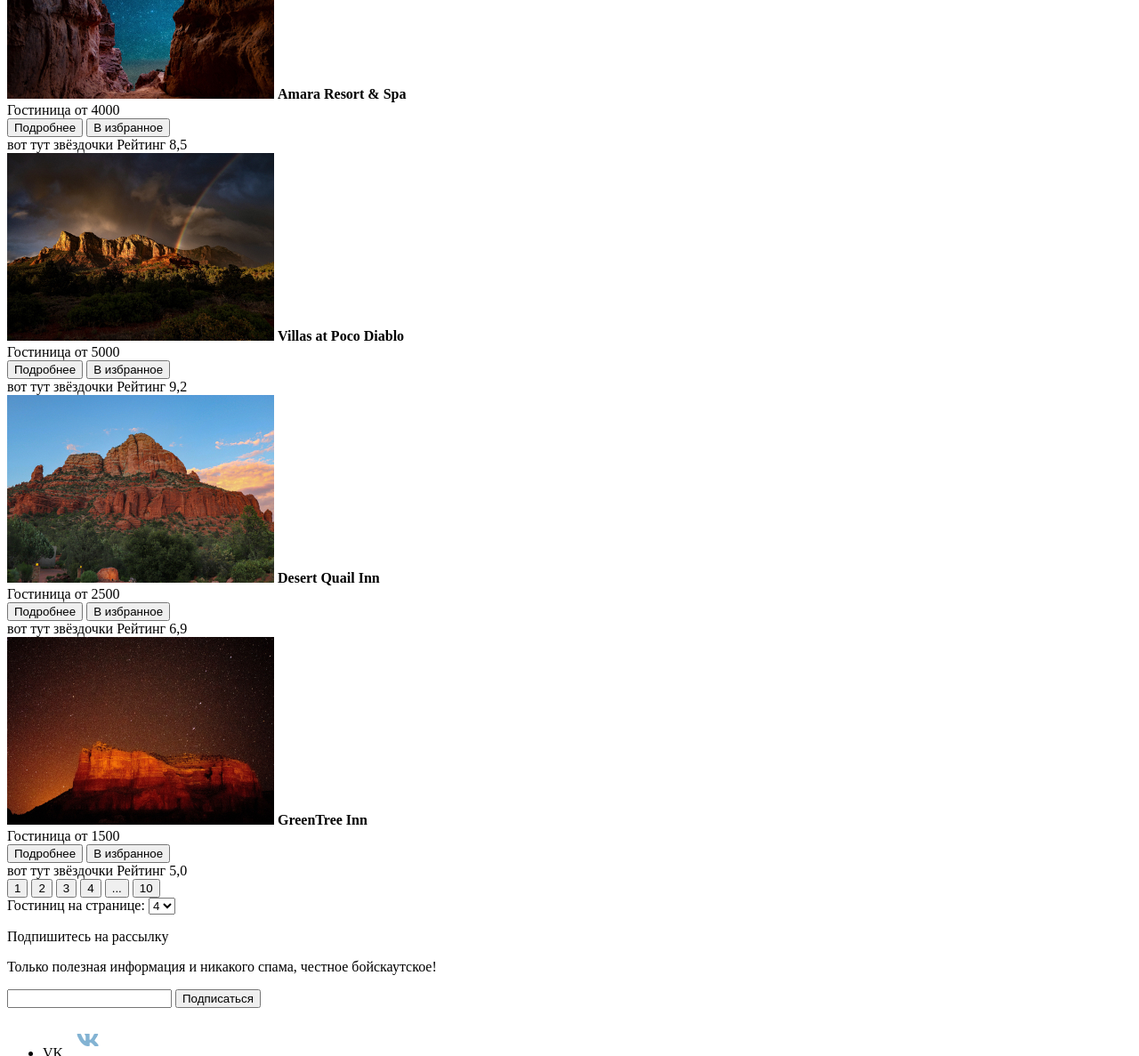
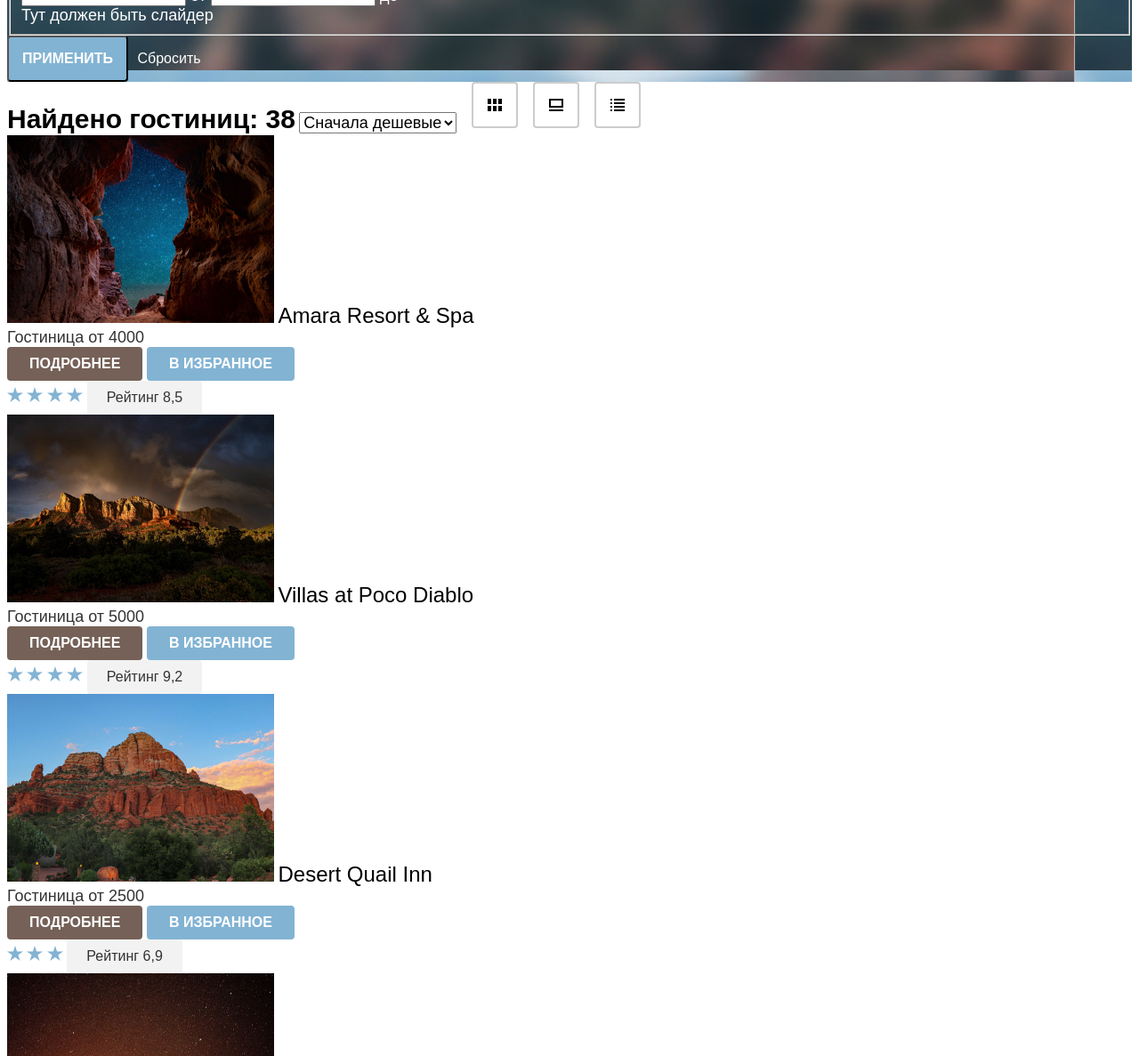
Before and after one commit to htmlacademy-univer-htmlcss-1/2221873-sedona-1, a plain HTML site: page catalog.html in a window 1280 px wide. Shown: the part 650-1837 px from the top of the page at 89% size. Drawn offline with Linux system fonts and the light colour scheme.

Commit message:
new images added catalog-styles.css added some change in catalog.html common styles moved to general-styles.css

```diff
--- a/catalog.html
+++ b/catalog.html
@@ -3,6 +3,8 @@
 <head>
   <meta charset="UTF-8">
   <title>Title</title>
+  <link rel="stylesheet" href="styles/general-styles.css">
+  <link rel="stylesheet" href="styles/catalog-styles.css">
 </head>
 <body>
   <header class="page-header">
@@ -39,7 +41,7 @@
     <section class="hotel-filter">
       <header class="header-filter">
         <h2>Гостиницы Седоны</h2>
-        <span>Домашняя > Гостиницы</span>
+        <span><img src="images/home.svg" alt="Домашняя"> > Гостиницы</span>
       </header>
       <form class="filter-form">
         <div class="form-side left">
@@ -84,6 +86,7 @@
         </div>
       </form>
     </section>
+
     <section class="catalog-section">
       <div class="sort-options">
         <span>Найдено гостиниц: 38</span>
@@ -93,10 +96,19 @@
             <option value="expensive">Сначала дорогие</option>
           </select>
         </label>
-        <label class="view-type label">
+        <label>
+          <label class="view_type table-view">
             <input type="radio" name="view_type" value="table">
+            <img src="images/table-view.png">
+          </label>
+          <label class="view_type main-view">
             <input type="radio" name="view_type" value="main">
+            <img src="images/main-view.png">
+          </label>
+          <label class="view_type l">
             <input type="radio" name="view_type" value="list">
+            <img src="images/list-view.png">
+          </label>
         </label>
       </div>
 
@@ -113,8 +125,11 @@
             <button class="hotel-to-favorites">В избранное</button>
           </div>
           <div class="hotel-rating">
-            вот тут звёздочки
-            <label class="rating-label">Рейтинг 8,5</label>
+            <img src="images/rating-star.svg">
+            <img src="images/rating-star.svg">
+            <img src="images/rating-star.svg">
+            <img src="images/rating-star.svg">
+            <button disabled>Рейтинг 8,5</button>
           </div>
         </div>
         <div class="hotel-card card-1-2">
@@ -129,8 +144,11 @@
             <button class="hotel-to-favorites">В избранное</button>
           </div>
           <div class="hotel-rating">
-            вот тут звёздочки
-            <label class="rating-label">Рейтинг 9,2</label>
+            <img src="images/rating-star.svg">
+            <img src="images/rating-star.svg">
+            <img src="images/rating-star.svg">
+            <img src="images/rating-star.svg">
+            <button class="rating-label" disabled>Рейтинг 9,2</button>
           </div>
         </div>
         <div class="hotel-card card-1-3">
@@ -145,8 +163,10 @@
             <button class="hotel-to-favorites">В избранное</button>
           </div>
           <div class="hotel-rating">
-            вот тут звёздочки
-            <label class="rating-label">Рейтинг 6,9</label>
+            <img src="images/rating-star.svg">
+            <img src="images/rating-star.svg">
+            <img src="images/rating-star.svg">
+            <button class="rating-label" disabled>Рейтинг 6,9</button>
           </div>
         </div>
         <div class="hotel-card card-2-1">
@@ -161,15 +181,16 @@
             <button class="hotel-to-favorites">В избранное</button>
           </div>
           <div class="hotel-rating">
-            вот тут звёздочки
-            <label class="rating-label">Рейтинг 5,0</label>
+            <img src="images/rating-star.svg">
+            <img src="images/rating-star.svg">
+            <button class="rating-label" disabled>Рейтинг 5,0</button>
           </div>
         </div>
       </section>
 
       <div class="catalog-table-pagination">
         <div class="current-page-number">
-          <button>1</button>
+          <button disabled>1</button>
           <button>2</button>
           <button>3</button>
           <button>4</button>
@@ -177,7 +198,8 @@
           <button>10</button>
         </div>
         <label class="hotels-on-page-label">
-          Гостиниц на странице: <select name="hotels_count">
+          Гостиниц на странице:
+          <select name="hotels_count">
             <option value="4">4</option>
             <option value="5">5</option>
             <option value="6">6</option>
@@ -197,21 +219,20 @@
   </main>
 
   <footer class="page-footer">
-    <ul class="navigation footer-navigation">
+    <ul class="navigation footer-navigation"  >
       <li class="navigation-item">
-        <span class="visually-hidden">VK</span>
         <img src="images/social-vk.png" width="48" height="40" alt="VK">
       </li>
       <li class="navigation-item">
-        <span class="visually-hidden">Telegram</span>
         <img src="images/social-telegram.png" width="48" height="40" alt="Telegram">
       </li>
       <li class="navigation-item">
-        <span class="visually-hidden">YouTube</span>
         <img src="images/social-youtube.png" width="48" height="40" alt="YouTube">
       </li>
     </ul>
+
     <span class="phone-number">+7 (812) 812-12-12</span>
+
     <img class="sub-logo" src="images/logo_htmlacademy.png" width="115" height="34" alt=".html academy">
   </footer>
 </body>
--- a/index.html
+++ b/index.html
@@ -3,6 +3,7 @@
   <head>
     <meta charset="utf-8">
     <title>HTML Academy: Седона</title>
+    <link rel="stylesheet" href="styles/general-styles.css">
     <link rel="stylesheet" href="styles/index-styles.css">
   </head>
   <body>
--- a/styles/index-styles.css
+++ b/styles/index-styles.css
@@ -1,33 +1,5 @@
-ul {list-style: none}
-
-
 /*  fonts  */
 
-body * {
-  font-family: 'PT Sans', sans-serif;
-  font-style: normal;
-  font-weight: 400;
-}
-
-a.navigation-link {
-  font-weight: 700;
-  font-size: 20px;
-  line-height: 26px;
-
-  text-transform: capitalize;
-  text-decoration: none;
-  color: #000000;
-}
-
-.want-button,
-.hotel-find .hotel-button {
-  font-weight: 700;
-  font-size: 16px;
-  line-height: 20px;
-
-  text-transform: uppercase;
-  color: #FFFFFF;
-}
 
 .introduction h2 {
   font-weight: 700;
@@ -74,27 +46,17 @@ a.navigation-link {
   text-transform: uppercase;
 }
 .hotel-find .hotel-button {
+  font-weight: 700;
   font-size: 20px;
   line-height: 36px;
-}
 
-.subscribe-section {
-  color: #ffffff;
-}
-.subscribe-section p {
-  font-size: 22px;
-  line-height: 26px;
-}
-.subscribe-section p:first-child {
-  font-weight: 700;
-  font-size: 30px;
-  line-height: 36px;
+  text-transform: uppercase;
+  color: #FFFFFF;
 }
 
 
   /*  backgrounds */
 
-.want-button,
 .hotel-find .hotel-button {
   background: #756157;
   padding: 10px 40px;
@@ -123,9 +85,3 @@ div.advantage-n5 {
 div.advantage-n4 {
   background: rgba(131, 179, 211, 0.2);
 }
-
-section.subscribe-section {
-  background-image: url(../images/subscribe-background.png);
-  width: 1200px;
-  height: 411px;
-}
```
Lines whose indentation alone changed are shown as unchanged.
